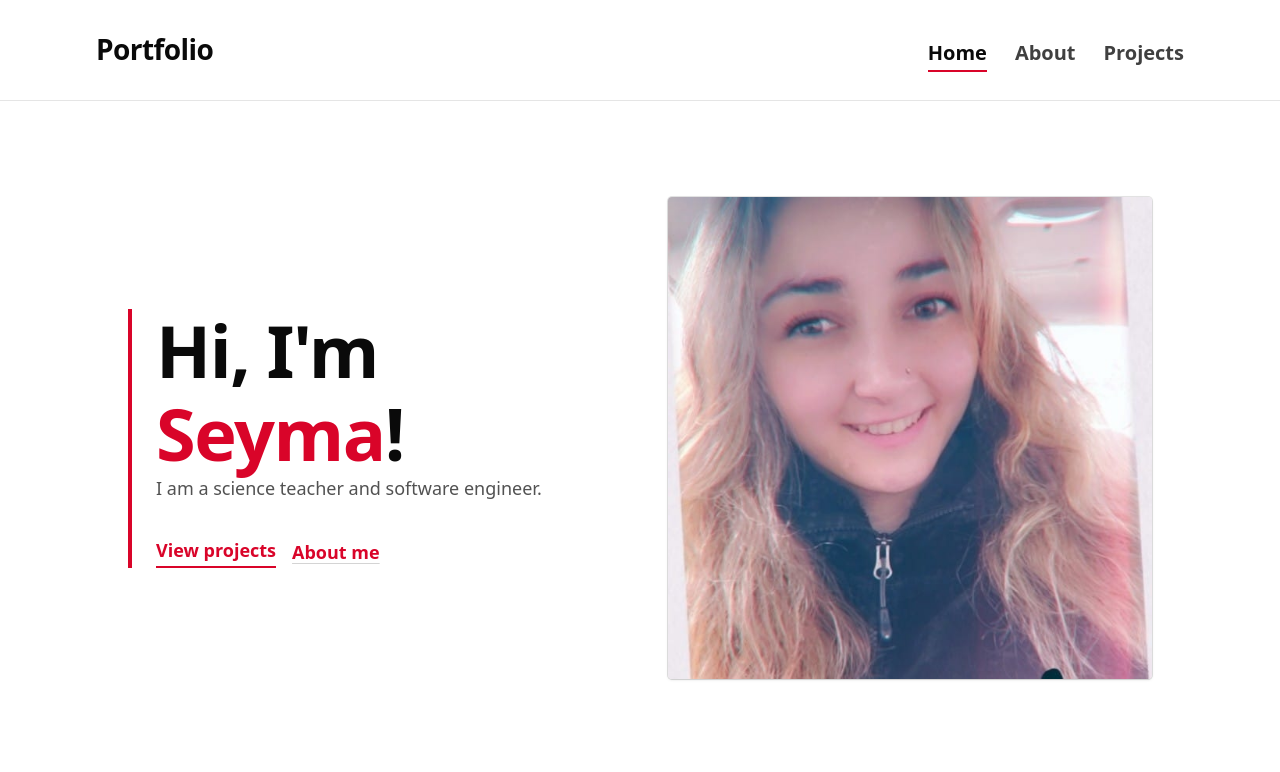
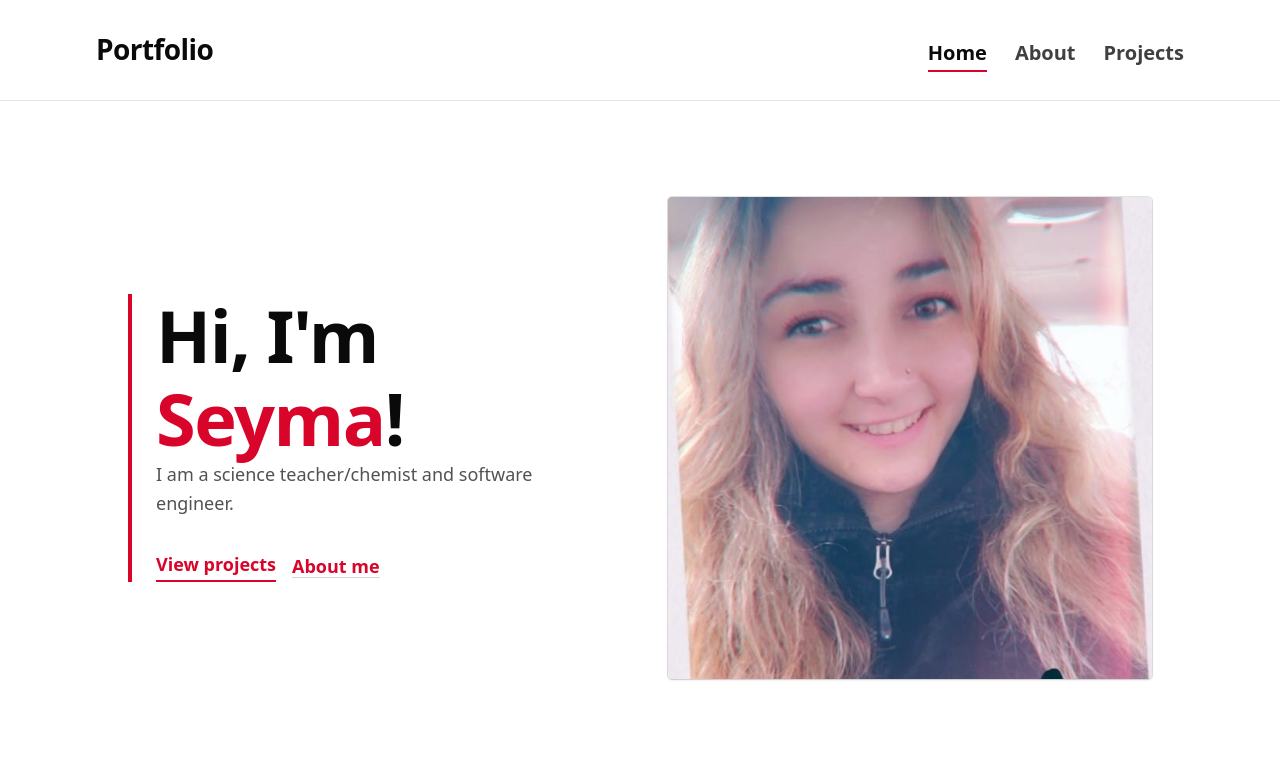
Before and after one commit to SeymaOA/vibe-portfolio-site, an Astro site in the folder web/: page / in a window 1280 px wide. Shown: the top 772 px of the page. Built offline with nearby package versions, Linux system fonts and the light colour scheme; Astro itself is replaced by a stand-in of ours; no server answers; a web font is replaced by a local one.

Commit message:
Refine homepage intro

```diff
--- a/web/src/pages/index.astro
+++ b/web/src/pages/index.astro
@@ -49,7 +49,7 @@ const featured = [
               Hi, I'm <span class="text-[#d90429]">Seyma</span>!
             </h1>
             <p class="mt-6 max-w-xl font-[family-name:var(--font-body)] text-lg leading-relaxed text-neutral-600">
-              I am a science teacher and software engineer.
+              I am a science teacher/chemist and software engineer.
             </p>
             <div class="mt-8 flex flex-wrap gap-4">
               <a
```
